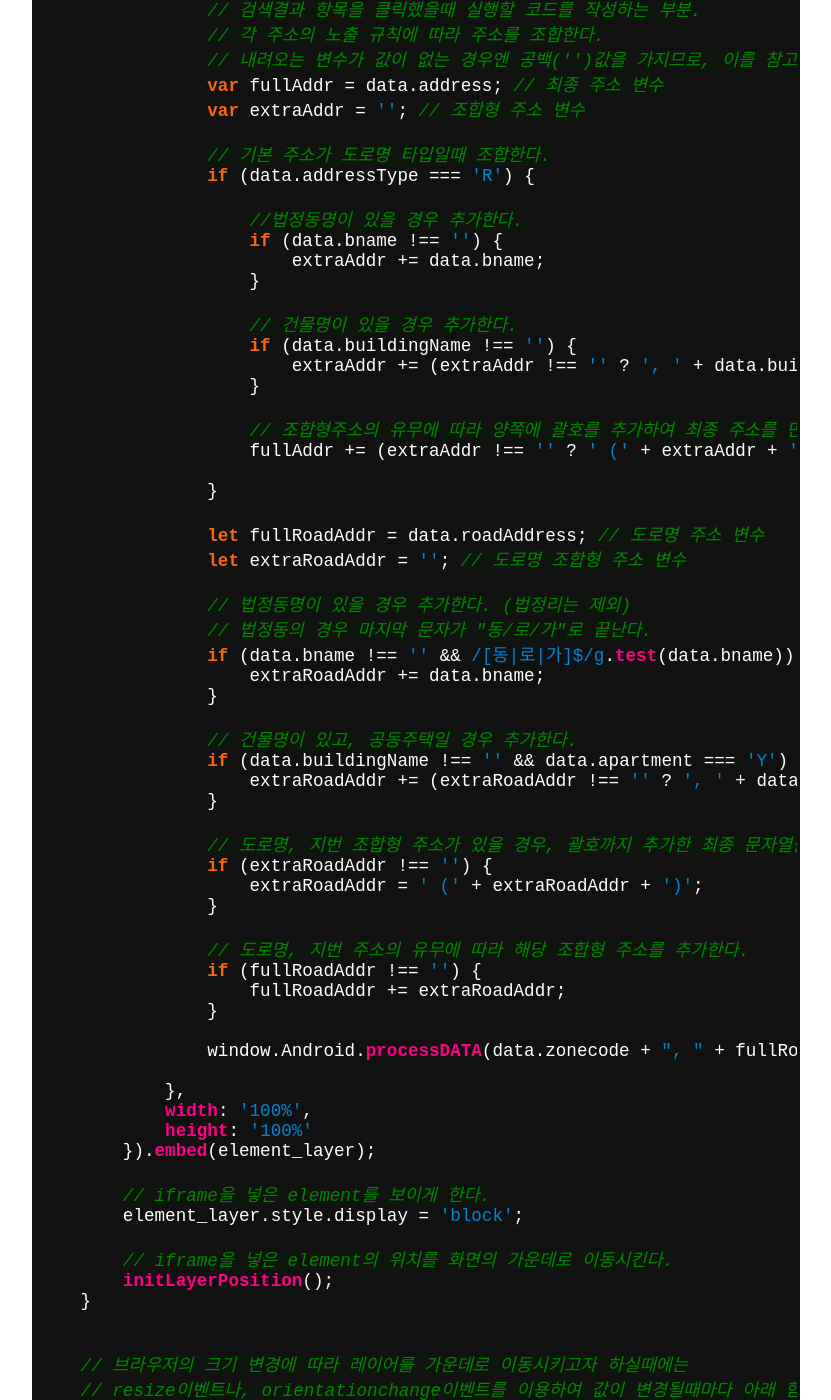
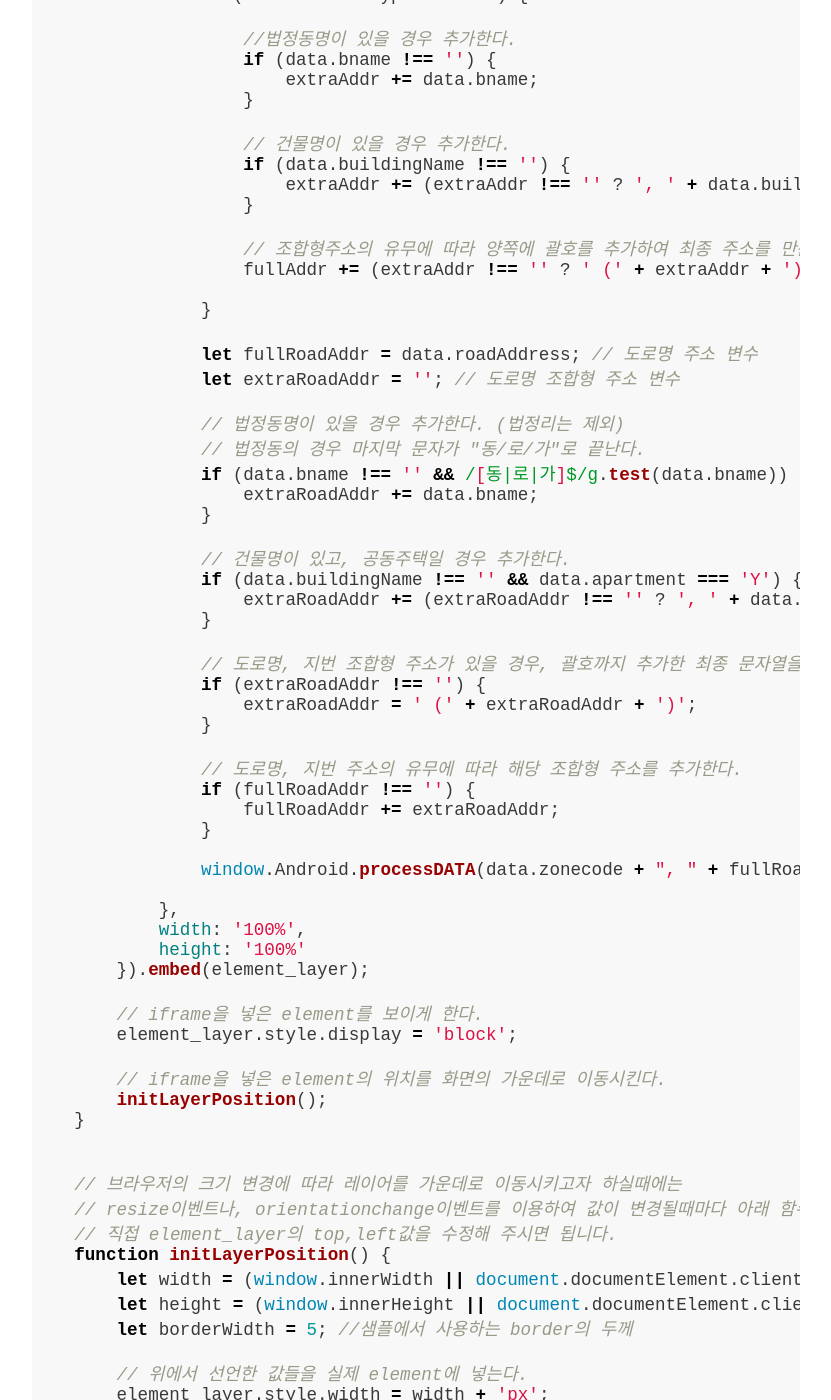
Before and after one commit to Jungwoon/jungwoon.github.io, a Jekyll site: the page built from _posts/2021-02-17-Implemente-DaumPostSearch.md, in a window 1280 px wide and 1400 px high, scrolled down 4934 px. Shown: the whole window, without its empty margins (224-1055 px from the left). Built offline with Jekyll 4.4.1, drawn with Linux system fonts in a browser that asks for light colours; nearby versions of some CDN libraries; comment, search, counter and statistics services are not loaded.

Commit message:
change syntax css

```diff
--- a/_sass/type-theme.scss
+++ b/_sass/type-theme.scss
@@ -1,7 +1,7 @@
 // External
 @import 'external/reset';
-//@import 'external/syntax';
-@import 'external/fruity';
+@import 'external/syntax';
+//@import 'external/fruity';
 
 // Base
 @import 'base/variables';
```
